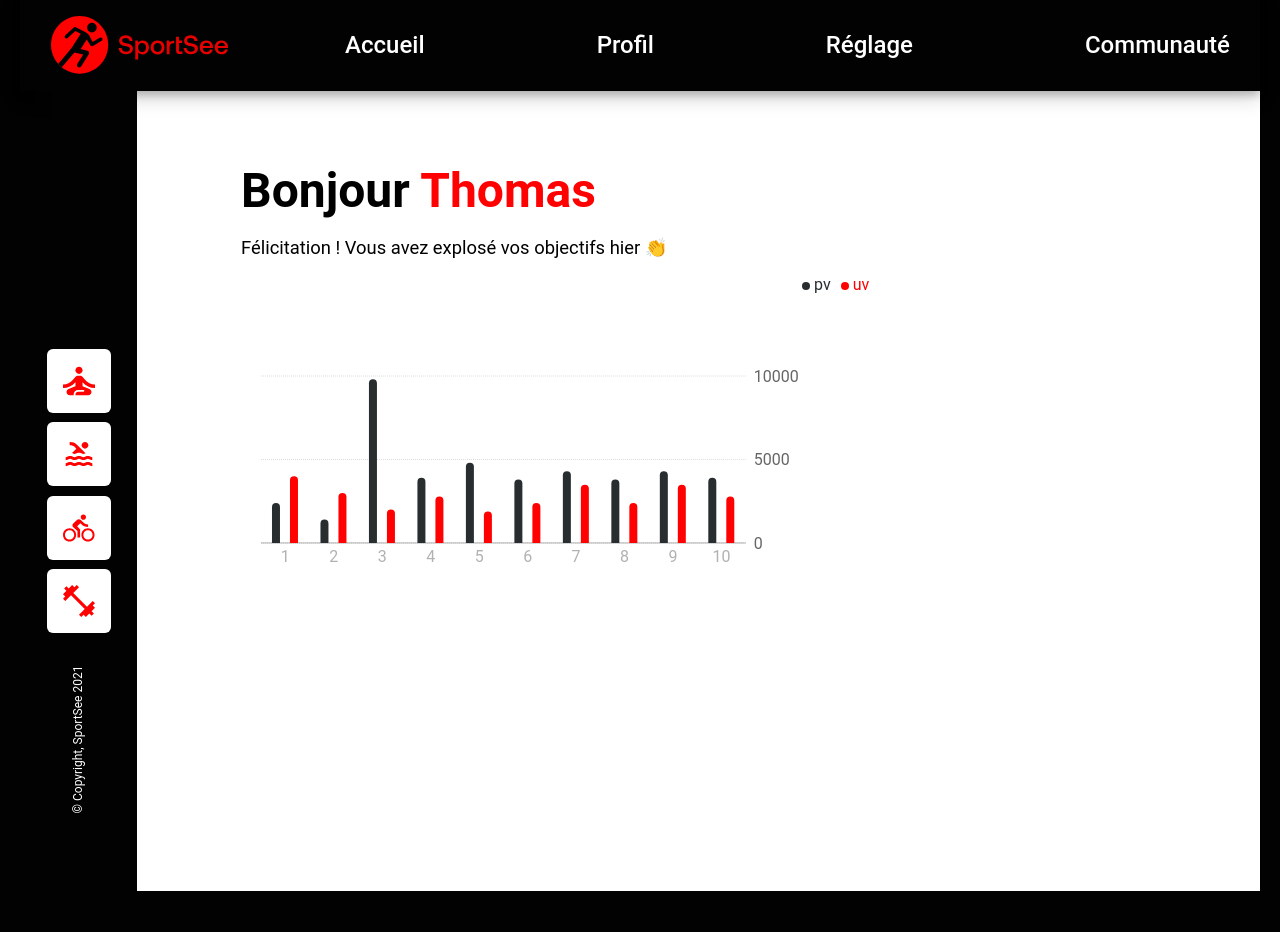
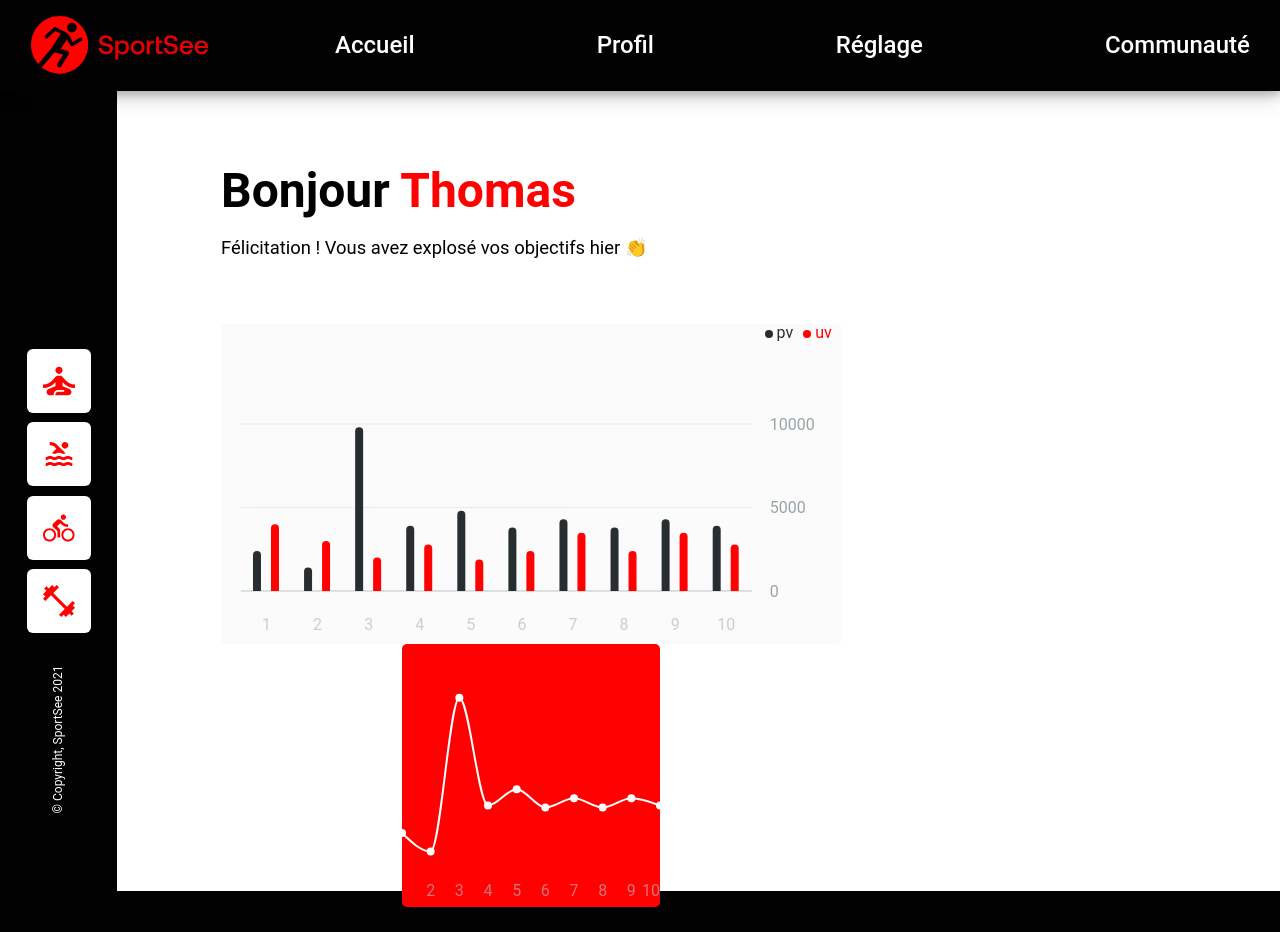
Before and after one commit to Gautier-DC/GautierDeConinck_12_17112021-, a React (Create React App) app: page / in a window 1280 px wide. Before the commit the page ends 891 px from the top, so only its background shows below. Built offline with nearby package versions, Linux system fonts and the light colour scheme.

Commit message:
Added: Average session basics, need to fix things on it

```diff
--- /dev/null
+++ b/src/Components/AverageSessions/index.jsx
@@ -0,0 +1,83 @@
+import { LineChart, Line, XAxis, YAxis, CartesianGrid, Tooltip, Legend, ResponsiveContainer } from 'recharts';
+import styled from "styled-components";
+import colors from "../../utils/style/colors";
+
+const RespCtr = styled(ResponsiveContainer)`
+    background-color: ${colors.primary};
+    border-radius: 5px;
+`
+
+const data = [
+  {
+    name: "1",
+    uv: 4000,
+    pv: 2400,
+    amt: 2400,
+  },
+  {
+    name: "2",
+    uv: 3000,
+    pv: 1398,
+    amt: 2210,
+  },
+  {
+    name: "3",
+    uv: 2000,
+    pv: 9800,
+    amt: 2290,
+  },
+  {
+    name: "4",
+    uv: 2780,
+    pv: 3908,
+    amt: 2000,
+  },
+  {
+    name: "5",
+    uv: 1890,
+    pv: 4800,
+    amt: 2181,
+  },
+  {
+    name: "6",
+    uv: 2390,
+    pv: 3800,
+    amt: 2500,
+  },
+  {
+    name: "7",
+    uv: 3490,
+    pv: 4300,
+    amt: 2100,
+  },
+  {
+    name: "8",
+    uv: 2390,
+    pv: 3800,
+    amt: 2500,
+  },
+  {
+    name: "9",
+    uv: 3490,
+    pv: 4300,
+    amt: 2100,
+  },
+  {
+    name: "10",
+    uv: 2780,
+    pv: 3908,
+    amt: 2000,
+  },
+];
+
+export default function AverageSessions() {
+  return (
+    <RespCtr width={258} height={263}>
+        <LineChart width={300} height={100} data={data} margin={{top: 50}}>
+            <Line type="monotone" dataKey="pv" stroke="#fff" strokeWidth={2} />
+            <XAxis stroke="#bdc3c7" opacity={0.6} axisLine={false} tickLine={false} tickCount={10} dataKey="name" />
+            <Tooltip />
+        </LineChart>
+    </RespCtr>
+  );
+}
--- a/src/Components/DailyActivity/index.jsx
+++ b/src/Components/DailyActivity/index.jsx
@@ -1,4 +1,4 @@
-import { BarChart, Bar, XAxis, YAxis, CartesianGrid, Tooltip, Legend, ResponsiveContainer } from "recharts";
+import { BarChart, Bar, XAxis, YAxis, CartesianGrid, Tooltip, Legend, ResponsiveContainer, Text, Label } from "recharts";
 import colors from "../../utils/style/colors";
 import styled from "styled-components";
 
@@ -8,6 +8,13 @@ const StyledTooltip = styled.div`
   font-size: 0.5em;
   text-align: center;
   height: 63px;
+`
+
+const RpCtr = styled(ResponsiveContainer)`
+    background-color: ${colors.bglight};
+    border-radius: 5px;
+    max-width: 835px;
+    height: 320px;
 `
 
 const data = [
@@ -75,7 +82,7 @@ const data = [
 
 export default function DailyActivity() {
   return (
-    <ResponsiveContainer width="100%" height={320}>
+    <RpCtr height={320}>
       <BarChart
         width={500}
         height={300}
@@ -90,18 +97,18 @@ export default function DailyActivity() {
         barGap={10}
       >
         <CartesianGrid strokeDasharray="1" opacity={0.7} vertical={false} />
-        <XAxis opacity={0.5} tickLine={false} tickCount={10} dataKey="name" />
-        <YAxis axisLine={false} tickLine={false} tickCount={3} orientation="right" />
+        <XAxis dy={20} interval="preserveStartEnd" opacity={0.5} tickLine={false} dataKey="name" stroke="#95a5a6"/>
+        <YAxis dx={10} axisLine={false} tickLine={false} tickCount={3} orientation="right" stroke="#95a5a6" />
         <Tooltip cursor={{fill: '#C4C4C4'}} active={true}
             wrapperStyle={{
               visibility: 'visible',
             }}
             content={<CustomTooltip />}/>
-        <Legend wrapperStyle={{left: '55%', top: '0'}} iconType='circle' iconSize='8'/>'
+        <Legend wrapperStyle={{right: '0', top: '0'}} align='right' iconType='circle' iconSize='8'/>'
         <Bar dataKey="pv" fill={`${colors.tertiary}`} radius={[6, 6, 0, 0]} />
         <Bar dataKey="uv" fill={`${colors.primary}`} radius={[6, 6, 0, 0]} />
       </BarChart>
-    </ResponsiveContainer>
+    </RpCtr>
   );
 }
 
--- a/src/Components/Header/index.jsx
+++ b/src/Components/Header/index.jsx
@@ -5,7 +5,7 @@ import styled from 'styled-components';
 const HeaderContainer = styled.header`
     padding: 30px;
     max-height: 91px;
-    max-width: 1240px;
+    max-width: 1440px;
     margin: auto;
     box-shadow: 0 4px 8px 0 rgba(0, 0, 0, 0.2), 0 6px 20px 0 rgba(0, 0, 0, 0.19);
     display: flex;
--- a/src/Components/LeftDashboard/index.jsx
+++ b/src/Components/LeftDashboard/index.jsx
@@ -1,5 +1,6 @@
 import styled from 'styled-components';
 import DailyActivity from '../DailyActivity';
+import AverageSessions from '../AverageSessions';
 
 const LeftContainer = styled.div`
     display: flex;
@@ -10,10 +11,19 @@ const LeftContainer = styled.div`
     height: 100%;
 `
 
+const UnderDshbrd = styled.div`
+    z-index: -2;
+    display: flex;
+    flex-direction: row;
+    justify-content: flex-start;
+    align-items: center;
+`
+
 function LeftDashboard(){
     return(
         <LeftContainer>
             <DailyActivity />
+                <AverageSessions />
         </LeftContainer>
     )
 }
--- a/src/index.jsx
+++ b/src/index.jsx
@@ -21,7 +21,7 @@ const GlobalStyle = createGlobalStyle`
     }
 
     main {
-      max-width: 1240px;
+      max-width: 1440px;
       width: 100%;
       margin: auto;
       display: flex;
--- a/src/pages/Home.jsx
+++ b/src/pages/Home.jsx
@@ -29,6 +29,7 @@ const HelloUser = styled.h1`
 `
 
 const DashboardCtnr = styled.div`
+    padding: 3em 0;
     height: 100%;
     display: flex;
     flex-direction: row;
--- a/src/utils/style/colors.js
+++ b/src/utils/style/colors.js
@@ -2,7 +2,7 @@ const colors = {
     primary: '#FF0101',//red
     secondary: '#020203',//black
     tertiary: '#282D30',//darkgrey
-    bglight: 'FBFBFB',
+    bglight: '#FBFBFB',
 }
 
 export default colors
```
